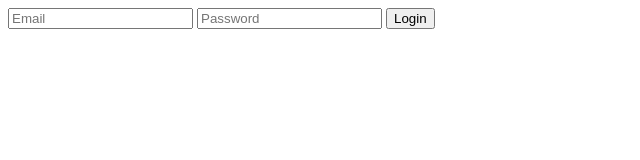
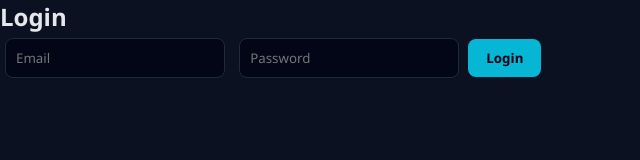
Before and after one commit to anwar79aldleme-maker/health-monitoring-system, a plain HTML site: page public/login.html in a window 1280 px wide. Shown: the whole page, without its empty margins (0-640 px from the left). Drawn offline with Linux system fonts and the light colour scheme.

Commit message:
Update login.html

```diff
--- a/public/login.html
+++ b/public/login.html
@@ -1,18 +1,18 @@
-<input id="email" placeholder="Email">
-<input id="password" type="password" placeholder="Password">
-<button onclick="login()">Login</button>
+<!DOCTYPE html>
+<html>
+<head>
+  <meta charset="UTF-8">
+  <title>Login</title>
+  <link rel="stylesheet" href="css/style.css">
+</head>
+<body>
 
-<script>
-function login(){
- fetch("/api/auth",{
-  method:"POST",
-  headers:{"Content-Type":"application/json"},
-  body:JSON.stringify({email:email.value,password:password.value})
- })
- .then(r=>r.json())
- .then(d=>{
-  if(d.token){ localStorage.setItem("token",d.token); location.href="patients.html"; }
-  else alert(d.error);
- });
-}
-</script>
+  <h2>Login</h2>
+
+  <input id="email" type="email" placeholder="Email">
+  <input id="password" type="password" placeholder="Password">
+  <button onclick="login()">Login</button>
+
+  <script src="js/app.js"></script>
+</body>
+</html>
```
